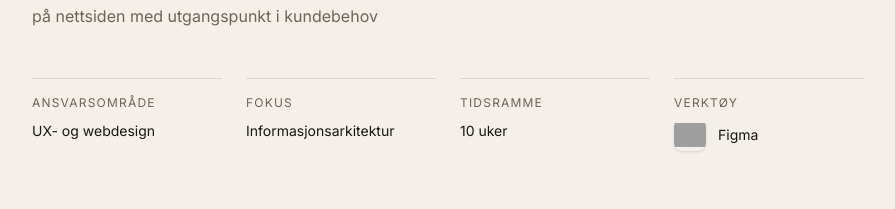
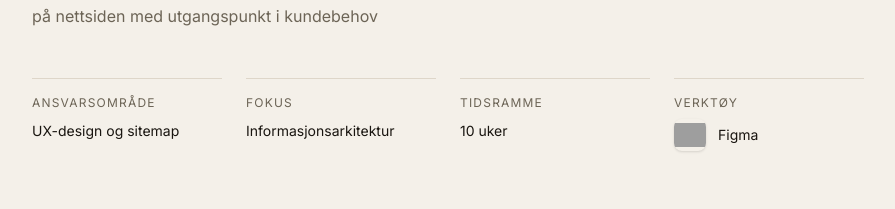
Before and after one commit to selmabk4/portfolio, a React (Vite) app: page /prosjekter/tjonnas-og-norvald in a window 1280 px wide. Shown: the part 883-1092 px from the top of the page, without its empty margins (192-1087 px from the left). Built offline with nearby package versions, Linux system fonts and the light colour scheme; grey boxes are pictures that could not be loaded.

Commit message:
Update project role to include sitemap design

```diff
--- a/client/pages/TjonnasOgNorvald.tsx
+++ b/client/pages/TjonnasOgNorvald.tsx
@@ -5,7 +5,7 @@ const project: ProjectDetailData = {
   summary: "Redesign og ny informasjonsarkitektur med bestillingssystem basert på kundebehov.",
   challenge:
     "Gjennom emnet Informasjonsarkitektur jobbet vi med Tjønnås delikatesser som oppdragsgiver. Dette var et tverrfaglig prosjekt der jeg samarbeidet med studenter fra både webutvikling og grafisk design. Oppgaven gikk ut på å forbedre informasjonsflyten på nettsiden med utgangspunkt i kundebehov",
-  role: "UX- og webdesign",
+  role: "UX-design og sitemap",
   focus: "Informasjonsarkitektur",
   timeframe: "10 uker",
   tools: "Figma",
```
